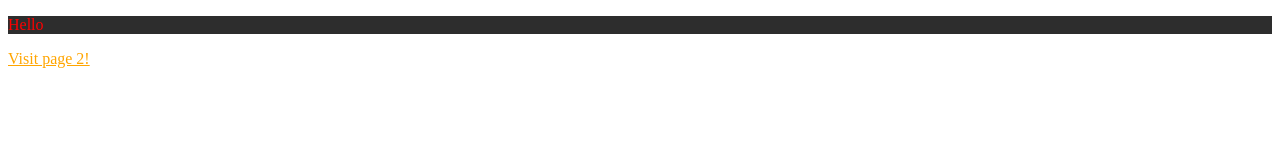
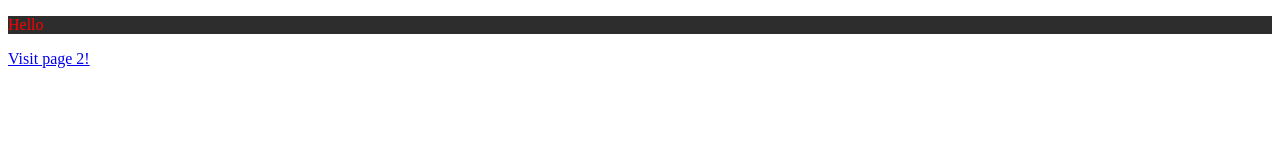
Before and after one commit to Domozor/domozor.github.io, a plain HTML site: page index.html in a window 1280 px wide. Drawn offline with Linux system fonts and the light colour scheme.

Commit message:
Update css.css

```diff
--- a/css.css
+++ b/css.css
@@ -2,7 +2,3 @@
   background-color: #2D2D2D;
   color: red;
 }
-
-a {
-  color: orange;
-}
```
